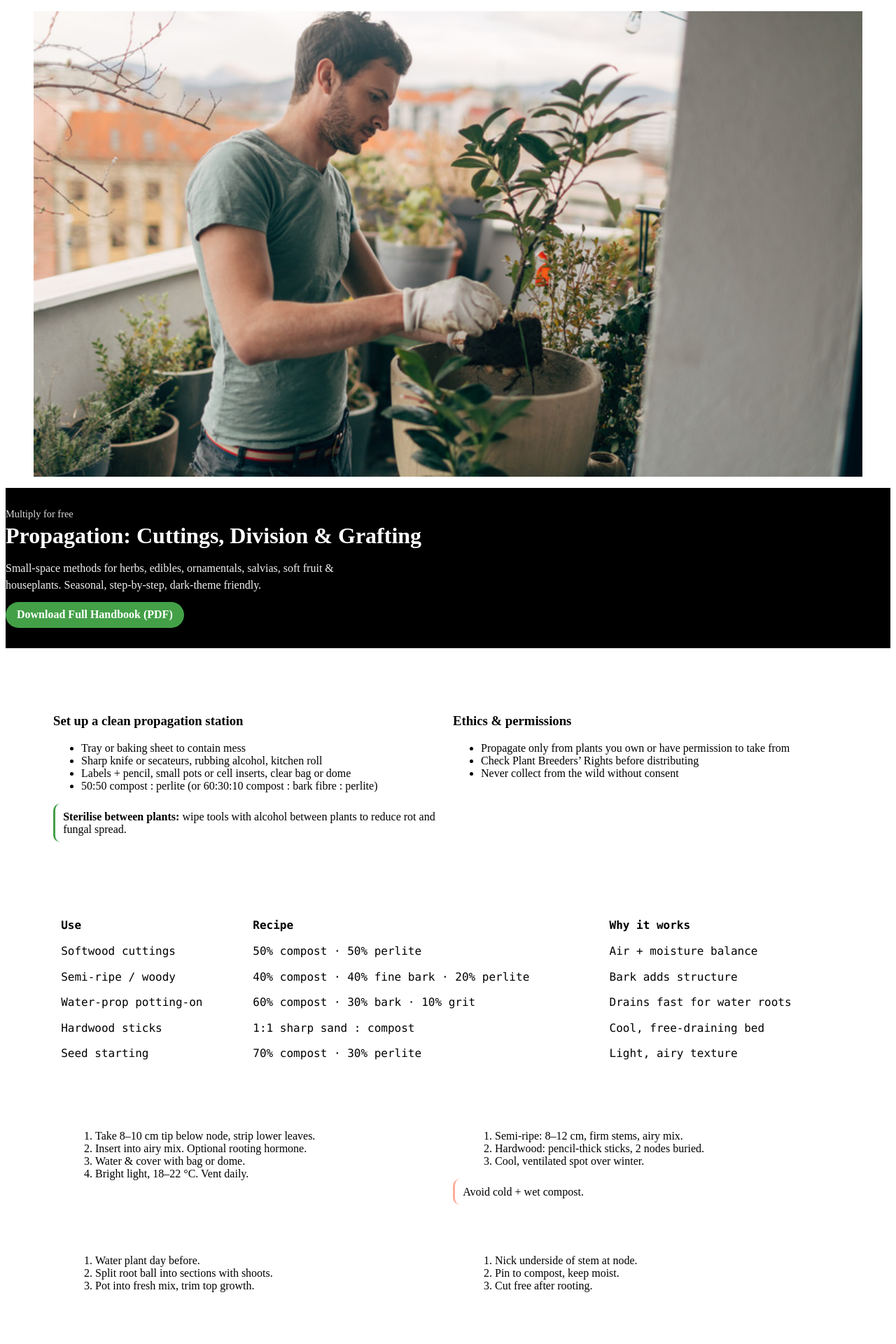
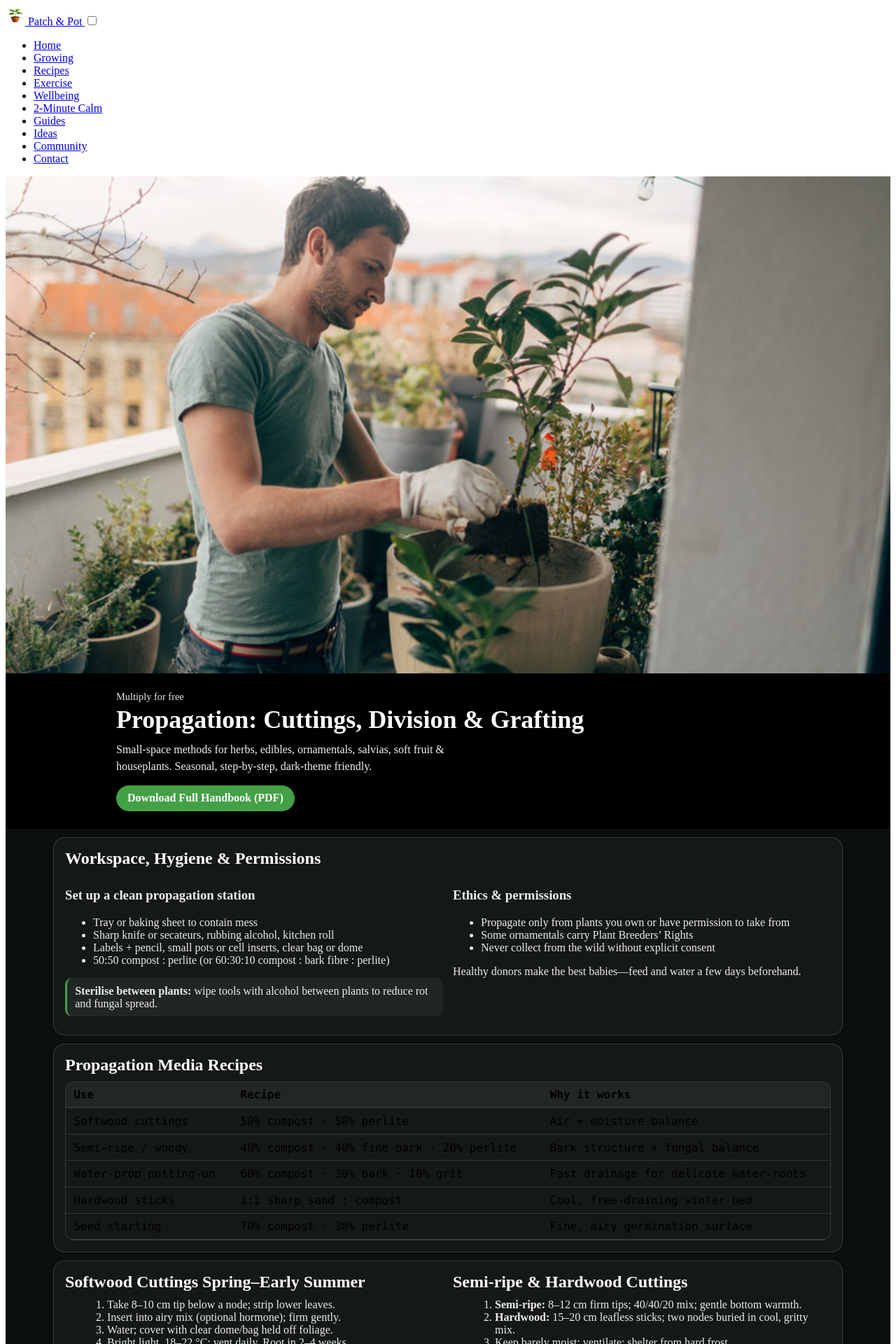
Before and after one commit to grantfitfuel/patchandpot, a Jekyll site: the page built from sites/guides/propagation.html, in a window 1280 px wide. Shown: the top 1920 px of the page at 70% size. Built offline with Jekyll 4.4.1, drawn with Linux system fonts in a browser that asks for light colours; some of the changed text lies outside the part shown.

Commit message:
Update propagation.html

```diff
--- a/sites/guides/propagation.html
+++ b/sites/guides/propagation.html
@@ -4,155 +4,91 @@ title: Propagation: Cuttings, Division & Grafting
 description: Full small-space propagation handbook — salvias, herbs, edibles, ornamentals, houseplants, softwood, semi-ripe and hardwood cuttings, division, layering, water-prop, grafting, media recipes, calendar, troubleshooting, FAQs and printable resources.
 ---
 
-<!-- PAGE STYLES -->
+{% include header.html %}
+
+<!-- PAGE-ONLY, FULLY SCOPED STYLES -->
 <style>
-  .p-prop .hero img {
-    width: 100%;
-    height: auto;
-    display: block;
-    object-fit: cover;
+  /* Local tokens so the page still looks dark even if site vars don’t load */
+  .p-prop{
+    --accent:#43A047;            /* Patch & Pot green */
+    --glass:rgba(255,255,255,.04);
+    --stroke:rgba(255,255,255,.14);
+    --muted:rgba(255,255,255,.75);
+    --ink:rgba(255,255,255,.92);
+    --bg:#0B0F0D;
+    color:var(--ink);
+    background:var(--bg);
   }
+  .p-prop *{box-sizing:border-box}
 
-  .p-prop .hero-text {
-    background: #000;
-    color: #fff;
-    padding: 1.8rem 0;
+  /* HERO : image on top, text band below on solid black */
+  .p-prop .hero-img{margin:0}
+  .p-prop .hero-img img{width:100%;height:auto;display:block;object-fit:cover}
+  .p-prop .hero-band{background:#000;color:#fff;padding:1.6rem 0}
+  .p-prop .hero-band .eyebrow{display:block;font-size:.9rem;opacity:.9;margin-bottom:.25rem}
+  .p-prop .hero-band h1{margin:.2rem 0 .6rem;font-size:clamp(1.6rem,3.2vw,2.25rem);line-height:1.15}
+  .p-prop .hero-band .lead{max-width:62ch;opacity:.95;margin:0 0 .9rem;line-height:1.5}
+
+  /* Buttons — all green */
+  .p-prop .btn{
+    display:inline-block;padding:.65rem 1rem;border:0;border-radius:999px;
+    background:#43A047;color:#fff;text-decoration:none;font-weight:700;line-height:1;
+    transition:background .15s ease, transform .08s ease;white-space:nowrap
   }
+  .p-prop .btn:hover{background:#2E7D32}
+  .p-prop .btn:active{transform:translateY(1px)}
 
-  .p-prop .hero-text .eyebrow {
-    display: block;
-    font-size: 0.9rem;
-    opacity: 0.85;
-    margin-bottom: 0.25rem;
+  /* Layout helpers */
+  .p-prop .wrap{max-width:980px;margin:0 auto;padding:0 1rem}
+  .p-prop .wrap-wide{max-width:1160px;margin:0 auto;padding:0 1rem}
+  .p-prop .grid{display:grid;gap:14px}
+  @media (min-width:980px){.p-prop .grid.two{grid-template-columns:1fr 1fr}}
+  @media (min-width:1200px){.p-prop .grid.three{grid-template-columns:repeat(3,1fr)}}
+
+  /* Cards/tables */
+  .p-prop .section{
+    background:var(--glass);border:1px solid var(--stroke);
+    border-radius:16px;padding:16px;margin:12px 0
   }
+  .p-prop h2{margin:0 0 .6rem;color:#fff}
+  .p-prop .steps{list-style:decimal;margin:.25rem 0 0 1.25rem}
+  .p-prop .tip{border-left:3px solid var(--accent);padding:.6rem .7rem;background:rgba(255,255,255,.06);border-radius:10px;margin:.6rem 0}
+  .p-prop .warn{border-left:3px solid #ffad99;padding:.6rem .7rem;background:rgba(255,255,255,.06);border-radius:10px;margin:.6rem 0}
+  .p-prop .callout{border:1px dashed var(--stroke);border-radius:12px;padding:.7rem .85rem;background:rgba(255,255,255,.05)}
 
-  .p-prop .hero-text h1 {
-    margin: 0.25rem 0 0.6rem;
-    font-size: 2rem;
+  .p-prop .mono{font-family:ui-monospace,SFMono-Regular,Menlo,Consolas,"Liberation Mono",monospace}
+  .p-prop .table{width:100%;border-collapse:separate;border-spacing:0;overflow:hidden;border-radius:12px;border:1px solid var(--stroke)}
+  .p-prop .table th,.p-prop .table td{border-bottom:1px solid var(--stroke);padding:.55rem .7rem;text-align:left;vertical-align:top}
+  .p-prop .table thead th{background:rgba(255,255,255,.06)}
+
+  /* Mini-nav chips (green) */
+  .p-prop .mini-nav{display:flex;gap:.6rem;flex-wrap:wrap;justify-content:center;margin:1rem 0 2rem}
+  .p-prop .mini-nav a{
+    background:#43A047;border:1px solid #2E7D32;color:#fff;
+    padding:.45rem .75rem;border-radius:999px;text-decoration:none;font-weight:700
   }
-
-  .p-prop .hero-text p.lead {
-    opacity: 0.95;
-    max-width: 62ch;
-    line-height: 1.5;
-    margin-bottom: 0.75rem;
-  }
-
-  /* Green buttons */
-  .p-prop .btn,
-  .p-prop .btn.primary,
-  .p-prop .btn.ghost {
-    display: inline-block;
-    padding: 0.6rem 1rem;
-    background: #43A047;
-    color: #fff;
-    border: none;
-    border-radius: 999px;
-    font-weight: 600;
-    text-decoration: none;
-    transition: background 0.2s ease;
-  }
-
-  .p-prop .btn:hover,
-  .p-prop .btn.primary:hover,
-  .p-prop .btn.ghost:hover {
-    background: #2E7D32;
-    color: #fff;
-  }
-
-  .p-prop .wrap-wide { max-width: 1160px; margin: 0 auto; }
-  .p-prop .grid { display: grid; gap: 14px; }
-  @media (min-width: 980px) { .p-prop .grid.two { grid-template-columns: 1fr 1fr; } }
-  @media (min-width: 1200px) { .p-prop .grid.three { grid-template-columns: repeat(3, 1fr); } }
-
-  .p-prop .section {
-    background: var(--glass);
-    border: 1px solid var(--stroke);
-    border-radius: 16px;
-    padding: 16px;
-    margin: 12px 0;
-  }
-
-  .p-prop h2 { color: #fff; margin-top: 0; }
-  .p-prop .steps { list-style: decimal; margin-left: 1.25rem; }
-  .p-prop .tip {
-    border-left: 3px solid #43A047;
-    padding: .6rem .7rem;
-    background: rgba(255, 255, 255, .06);
-    border-radius: 10px;
-    margin: .6rem 0;
-  }
-  .p-prop .warn {
-    border-left: 3px solid #ffad99;
-    padding: .6rem .7rem;
-    background: rgba(255, 255, 255, .06);
-    border-radius: 10px;
-    margin: .6rem 0;
-  }
-
-  .p-prop .mono { font-family: ui-monospace, SFMono-Regular, Menlo, Consolas, "Liberation Mono", monospace; }
-  .p-prop .table {
-    width: 100%;
-    border-collapse: separate;
-    border-spacing: 0;
-    overflow: hidden;
-    border-radius: 12px;
-    border: 1px solid var(--stroke);
-  }
-  .p-prop .table th, .p-prop .table td {
-    border-bottom: 1px solid var(--stroke);
-    padding: .55rem .7rem;
-    text-align: left;
-    vertical-align: top;
-  }
-  .p-prop .table thead th {
-    background: rgba(255, 255, 255, .06);
-  }
-
-  .p-prop .kbd {
-    padding: .05rem .35rem;
-    border: 1px solid var(--stroke);
-    border-radius: 6px;
-    background: rgba(255, 255, 255, .06);
-    font: 600 .85rem/1 var(--font, ui-monospace);
-  }
-
-  .p-prop .mini-nav a {
-    color: #43A047;
-    border: 1px solid #43A047;
-    padding: 0.45rem 0.7rem;
-    border-radius: 999px;
-    text-decoration: none;
-    font-weight: 600;
-  }
-
-  .p-prop .mini-nav a:hover {
-    background: #2E7D32;
-    color: #fff;
-  }
+  .p-prop .mini-nav a:hover{background:#2E7D32}
 </style>
 
-<div class="p-prop">
+<div class="p-prop" role="main">
 
   <!-- HERO -->
-<header class="hero" role="banner" aria-label="Propagation hero">
-  <figure>
+  <figure class="hero-img">
     <img src="/img/hero.jpg" alt="Hands potting up with soil and tools">
   </figure>
-  <div class="hero-text">
+  <div class="hero-band">
     <div class="wrap">
       <span class="eyebrow">Multiply for free</span>
       <h1>Propagation: Cuttings, Division &amp; Grafting</h1>
       <p class="lead">Small-space methods for herbs, edibles, ornamentals, salvias, soft fruit &amp; houseplants. Seasonal, step-by-step, dark-theme friendly.</p>
-      <a class="btn primary" href="/pdf/propagation.pdf" target="_blank" rel="noopener">Download Full Handbook (PDF)</a>
+      <a class="btn" href="/pdf/propagation.pdf" target="_blank" rel="noopener">Download Full Handbook (PDF)</a>
     </div>
   </div>
-</header>
 
   <!-- MAIN CONTENT -->
-<div class="wrap wrap-wide">
+  <div class="wrap-wide">
 
-  <!-- Hygiene & setup -->
+    <!-- 1. Hygiene & setup -->
     <section class="section">
       <h2>Workspace, Hygiene &amp; Permissions</h2>
       <div class="grid two">
@@ -170,170 +106,196 @@ description: Full small-space propagation handbook — salvias, herbs, edibles,
           <h3>Ethics &amp; permissions</h3>
           <ul>
             <li>Propagate only from plants you own or have permission to take from</li>
-          <li>Check Plant Breeders’ Rights before distributing</li>
-          <li>Never collect from the wild without consent</li>
+            <li>Some ornamentals carry Plant Breeders’ Rights</li>
+            <li>Never collect from the wild without explicit consent</li>
           </ul>
+          <p class="mini">Healthy donors make the best babies—feed and water a few days beforehand.</p>
         </div>
       </div>
     </section>
 
-  <!-- Media recipes -->
+    <!-- 2. Media recipes -->
     <section class="section">
       <h2>Propagation Media Recipes</h2>
       <table class="table mono">
         <thead><tr><th>Use</th><th>Recipe</th><th>Why it works</th></tr></thead>
         <tbody>
           <tr><td>Softwood cuttings</td><td>50% compost · 50% perlite</td><td>Air + moisture balance</td></tr>
-        <tr><td>Semi-ripe / woody</td><td>40% compost · 40% fine bark · 20% perlite</td><td>Bark adds structure</td></tr>
-        <tr><td>Water-prop potting-on</td><td>60% compost · 30% bark · 10% grit</td><td>Drains fast for water roots</td></tr>
-        <tr><td>Hardwood sticks</td><td>1:1 sharp sand : compost</td><td>Cool, free-draining bed</td></tr>
-        <tr><td>Seed starting</td><td>70% compost · 30% perlite</td><td>Light, airy texture</td></tr>
+          <tr><td>Semi-ripe / woody</td><td>40% compost · 40% fine bark · 20% perlite</td><td>Bark structure + fungal balance</td></tr>
+          <tr><td>Water-prop potting-on</td><td>60% compost · 30% bark · 10% grit</td><td>Fast drainage for delicate water-roots</td></tr>
+          <tr><td>Hardwood sticks</td><td>1:1 sharp sand : compost</td><td>Cool, free-draining winter bed</td></tr>
+          <tr><td>Seed starting</td><td>70% compost · 30% perlite</td><td>Fine, airy germination surface</td></tr>
         </tbody>
       </table>
     </section>
 
-  <!-- Methods -->
+    <!-- 3. Methods -->
     <section class="section grid two">
       <article>
         <h2>Softwood Cuttings <span class="badge">Spring–Early Summer</span></h2>
         <ol class="steps">
-        <li>Take 8–10 cm tip below node, strip lower leaves.</li>
-        <li>Insert into airy mix. Optional rooting hormone.</li>
-        <li>Water &amp; cover with bag or dome.</li>
-        <li>Bright light, 18–22 °C. Vent daily.</li>
+          <li>Take 8–10 cm tip below a node; strip lower leaves.</li>
+          <li>Insert into airy mix (optional hormone); firm gently.</li>
+          <li>Water; cover with clear dome/bag held off foliage.</li>
+          <li>Bright light, 18–22&nbsp;°C; vent daily. Root in 2–4 weeks.</li>
         </ol>
+        <p class="tip">Smaller cuttings root faster and branch better.</p>
       </article>
 
       <article>
-      <h2>Semi-ripe &amp; Hardwood</h2>
+        <h2>Semi-ripe &amp; Hardwood Cuttings</h2>
         <ol class="steps">
-        <li>Semi-ripe: 8–12 cm, firm stems, airy mix.</li>
-        <li>Hardwood: pencil-thick sticks, 2 nodes buried.</li>
-        <li>Cool, ventilated spot over winter.</li>
+          <li><strong>Semi-ripe:</strong> 8–12 cm firm tips; 40/40/20 mix; gentle bottom warmth.</li>
+          <li><strong>Hardwood:</strong> 15–20 cm leafless sticks; two nodes buried in cool, gritty mix.</li>
+          <li>Keep barely moist; ventilate; shelter from hard frost.</li>
         </ol>
-      <p class="warn">Avoid cold + wet compost.</p>
+        <p class="warn">Cold + wet compost is the #1 killer of woody cuttings.</p>
       </article>
 
       <article>
         <h2>Division</h2>
         <ol class="steps">
-        <li>Water plant day before.</li>
-        <li>Split root ball into sections with shoots.</li>
-        <li>Pot into fresh mix, trim top growth.</li>
+          <li>Water the parent plant the day before.</li>
+          <li>Tip out, tease or slice into sections with roots and shoots.</li>
+          <li>Pot into fresh mix; trim top growth by one-third; shade 2–3 days.</li>
         </ol>
       </article>
 
       <article>
         <h2>Layering</h2>
         <ol class="steps">
-        <li>Nick underside of stem at node.</li>
-        <li>Pin to compost, keep moist.</li>
-        <li>Cut free after rooting.</li>
+          <li>Nick underside of a low stem at a node; pin into compost in a neighbour pot.</li>
+          <li>Keep moist; roots in 2–4 weeks.</li>
+          <li>Cut free and pot on.</li>
         </ol>
       </article>
 
       <article>
         <h2>Water Propagation</h2>
         <ol class="steps">
-        <li>10 cm cutting below node, remove lower leaves.</li>
-        <li>Jar of water, change every 2–3 days.</li>
-        <li>Pot at 3–5 cm roots.</li>
+          <li>10 cm cutting below a node; strip lower leaves.</li>
+          <li>Jar of water; change every 2–3 days.</li>
+          <li>Pot at 3–5 cm roots; shade lightly 2–3 days.</li>
         </ol>
+        <p class="warn">Pot before water-roots get long and feathery.</p>
       </article>
 
       <article>
         <h2>Grafting (Advanced)</h2>
         <ol class="steps">
-        <li>Match scion/rootstock thickness.</li>
-        <li>Cut 45°, align cambium, clip.</li>
-        <li>High humidity 5–7 days.</li>
+          <li>Match scion/rootstock thickness (≈3–4&nbsp;mm).</li>
+          <li>Cut both at 45°, align cambium, clip.</li>
+          <li>High humidity + shade 5–7 days, then wean.</li>
         </ol>
       </article>
     </section>
 
-  <!-- Cheat sheets -->
+    <!-- 4. Species cheat sheets -->
     <section class="section">
       <h2>Species Cheat Sheets</h2>
       <table class="table mono">
         <thead><tr><th>Plant</th><th>Method</th><th>Root Time</th><th>Notes</th></tr></thead>
         <tbody>
-        <tr><td>Salvia</td><td>Softwood</td><td>2–4 wks</td><td>Pinch after potting</td></tr>
-        <tr><td>Rosemary</td><td>Semi-ripe</td><td>4–8 wks</td><td>Warm base</td></tr>
-        <tr><td>Lavender</td><td>Semi-ripe</td><td>4–8 wks</td><td>Gritty mix</td></tr>
-        <tr><td>Basil/Mint</td><td>Water-prop</td><td>1–2 wks</td><td>Pot early</td></tr>
-        <tr><td>Strawberry</td><td>Layering</td><td>2–3 wks</td><td>Cut umbilical</td></tr>
-        <tr><td>Currants</td><td>Hardwood</td><td>8–10 wks</td><td>Cool frame</td></tr>
-        <tr><td>Houseplants</td><td>Water-prop</td><td>3–4 wks</td><td>Bright sill</td></tr>
+          <tr><td>Salvia nemorosa</td><td>Softwood</td><td>2–4 wks</td><td>Pinch after first potting</td></tr>
+          <tr><td>S. microphylla / greggii</td><td>Semi-ripe</td><td>3–6 wks</td><td>Airy mix; hates cold-wet</td></tr>
+          <tr><td>Rosemary</td><td>Semi-ripe</td><td>4–8 wks</td><td>Bottom warmth helps</td></tr>
+          <tr><td>Lavender</td><td>Semi-ripe</td><td>4–8 wks</td><td>Gritty, bright, sparing water</td></tr>
+          <tr><td>Culinary Sage</td><td>Division / semi-ripe</td><td>3–6 wks</td><td>Divide every 2–3 yrs</td></tr>
+          <tr><td>Basil / Mint</td><td>Water-prop</td><td>1–2 wks</td><td>Pot at 3–5 cm roots</td></tr>
+          <tr><td>Strawberry</td><td>Layering</td><td>2–3 wks</td><td>Cut umbilical after rooting</td></tr>
+          <tr><td>Fig</td><td>Hardwood</td><td>6–8 wks</td><td>Cool frame</td></tr>
+          <tr><td>Currants</td><td>Hardwood</td><td>8–10 wks</td><td>Label sticks; low water</td></tr>
+          <tr><td>Pothos / Monstera</td><td>Water-prop</td><td>3–4 wks</td><td>Bright, indirect light</td></tr>
         </tbody>
       </table>
     </section>
 
-  <!-- Calendar -->
+    <!-- 5. Calendar -->
     <section class="section">
-    <h2>Propagation Calendar (UK)</h2>
+      <h2>Propagation Calendar (UK, Balcony &amp; Patio)</h2>
       <table class="table mono">
         <thead><tr><th>Month</th><th>Focus</th><th>Targets</th></tr></thead>
         <tbody>
-        <tr><td>Jan–Feb</td><td>Hardwood sticks</td><td>Currants, figs</td></tr>
+          <tr><td>Jan–Feb</td><td>Hardwood sticks</td><td>Currants, figs, willow, dogwood</td></tr>
           <tr><td>Mar</td><td>Early softwood</td><td>Pelargonium, coleus</td></tr>
-        <tr><td>Apr–May</td><td>Softwood peak</td><td>Salvias, herbs</td></tr>
-        <tr><td>Jun–Jul</td><td>Semi-ripe &amp; division</td><td>Rosemary, lavender</td></tr>
-        <tr><td>Aug</td><td>Semi-ripe</td><td>Salvia greggii</td></tr>
-        <tr><td>Sep</td><td>Layering, houseplants</td><td>Strawberries</td></tr>
-        <tr><td>Oct–Nov</td><td>Hardwood</td><td>Figs, currants</td></tr>
-        <tr><td>Dec</td><td>Clean, prep</td><td>Tools, labels</td></tr>
+          <tr><td>Apr–May</td><td>Softwood peak</td><td>Salvias, basil, herbs</td></tr>
+          <tr><td>Jun–Jul</td><td>Semi-ripe &amp; division</td><td>Rosemary, lavender, strawberries</td></tr>
+          <tr><td>Aug</td><td>Semi-ripe strong</td><td>Greggii/microphylla salvias</td></tr>
+          <tr><td>Sep</td><td>Layering &amp; houseplants</td><td>Woody salvias, tropicals</td></tr>
+          <tr><td>Oct–Nov</td><td>Hardwood starts</td><td>Currants, figs</td></tr>
+          <tr><td>Dec</td><td>Clean &amp; prep</td><td>Tools, labels</td></tr>
         </tbody>
       </table>
     </section>
 
-  <!-- Troubleshooting -->
-  <section class="section grid two">
+    <!-- 6. Troubleshooting -->
+    <section class="section">
+      <h2>Troubleshooting</h2>
+      <div class="grid two">
         <div>
           <h3>Blackening stems</h3>
-      <ul><li>Too wet/cold. Refresh cut & mix.</li><li>Warm base, add airflow.</li></ul>
+          <ul>
+            <li>Too wet or too cold → refresh cut, switch to drier airy mix.</li>
+            <li>Warm the base, add airflow, reduce dome time.</li>
+          </ul>
         </div>
         <div>
-      <h3>Wilt & crisp</h3>
-      <ul><li>Heat/sun stress. Shade lightly.</li><li>Reduce leaf area.</li></ul>
+          <h3>Leaves wilt, then crisp</h3>
+          <ul>
+            <li>Heat/sun stress → move out of midday sun, light shade.</li>
+            <li>Reduce leaf area by a third on floppy salvias.</li>
+          </ul>
         </div>
         <div>
-      <h3>No roots</h3>
-      <ul><li>Material too old or cold.</li><li>Take fresh cuttings.</li></ul>
+          <h3>No roots after 4–6 weeks</h3>
+          <ul>
+            <li>Material too old/cold → take fresher softwood or switch to semi-ripe timing.</li>
+            <li>Try a smaller cutting; refresh the mix.</li>
+          </ul>
         </div>
         <div>
-      <h3>Stalled after potting</h3>
-      <ul><li>Too big pot or too rich mix.</li><li>Step up gradually.</li></ul>
+          <h3>Rooted but stall after potting</h3>
+          <ul>
+            <li>Pot too big or too rich → step up gradually; feed half-strength.</li>
+            <li>Shade 2–3 days and keep just moist.</li>
+          </ul>
+        </div>
       </div>
     </section>
 
-  <!-- FAQs -->
+    <!-- 7. FAQs -->
     <section class="section">
       <h2>FAQs</h2>
-    <details><summary>Water vs soil?</summary><div class="callout">Water is fast for herbs; soil gives stronger roots for woody plants.</div></details>
-    <details><summary>Can I root flowering stems?</summary><div class="callout">Remove buds; focus energy on roots.</div></details>
-    <details><summary>Heat mats needed?</summary><div class="callout">Not essential but boosts semi-ripe cuttings.</div></details>
-    <details><summary>First pot size?</summary><div class="callout">Start small (7–9 cm). Avoid waterlogging.</div></details>
+      <details><summary>Water vs soil?</summary><div class="callout">Water is fast and visible for basil, mint and many houseplants. Soil produces tougher roots for woody salvias, rosemary and lavender. If you water-prop salvias, pot early into a very airy mix.</div></details>
+      <details><summary>Can I root flowering stems?</summary><div class="callout">Pinch off buds. Rooting energy should go to new roots and leaves, not blooms.</div></details>
+      <details><summary>Heat mats needed?</summary><div class="callout">Not essential, but gentle 18–22&nbsp;°C base warmth raises success for semi-ripe cuttings.</div></details>
+      <details><summary>Best first pot size?</summary><div class="callout">Start small (7–9&nbsp;cm). Step up as roots fill. Oversized pots stay wet and promote rot.</div></details>
     </section>
 
-  <!-- Downloads -->
+    <!-- 8. Downloads -->
     <section class="section">
       <h2>Downloads &amp; Printables</h2>
-    <ul>
+      <ul style="list-style:none;padding:0;margin:0;display:grid;gap:.5rem">
         <li><a class="btn" href="/pdf/propagation.pdf" target="_blank" rel="noopener">Propagation Handbook (PDF)</a></li>
         <li><a class="btn" href="/pdf/prop-log-cards.pdf" target="_blank" rel="noopener">Propagation Log Cards</a></li>
         <li><a class="btn" href="/pdf/salvia-cuttings-guide.pdf" target="_blank" rel="noopener">Salvia Cuttings Quick Guide</a></li>
+        <!-- Remove any of these if not present in your repo -->
         <li><a class="btn" href="/pdf/herb-prop-guide.pdf" target="_blank" rel="noopener">Herbs &amp; Edibles Guide</a></li>
         <li><a class="btn" href="/pdf/houseplants-guide.pdf" target="_blank" rel="noopener">Houseplant Propagation Basics</a></li>
       </ul>
+      <p class="mini" style="margin-top:.6rem">Label every pot: <span class="kbd">plant · method · date</span> → e.g. <span class="kbd">S. nemorosa · softwood · 12-May</span>.</p>
     </section>
 
-  <!-- Cross navigation -->
+    <!-- 9. Cross-nav -->
     <nav class="mini-nav" aria-label="Related guides">
       <a href="/growing/first-pot.html">Your First Pot</a>
       <a href="/growing/companion.html">Companion Planting</a>
       <a href="/growing/pests.html">Pests &amp; Problems</a>
-    <a href="/guides/seed-saving.html">Seed Saving</a>
+      <a href="/guides/seed-saving.html">Seed Saving Basics</a>
       <a href="/seasonal.html">Seasonal Calendar</a>
     </nav>
-</div>
-</div>
+
+  </div><!-- /.wrap-wide -->
+</div><!-- /.p-prop -->
+
+{% include footer.html %}
```
Lines whose indentation alone changed are shown as unchanged.
